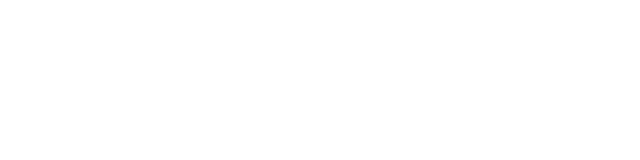
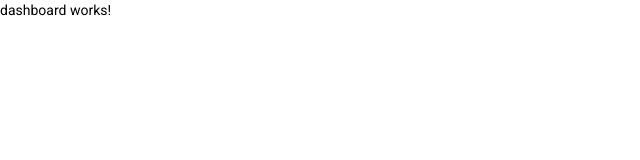
Before and after one commit to cesararamayo3068/Angulae, an Angular app: page /dashboard in a window 1280 px wide. Shown: the top 160 px of the page, without its empty margins (0-640 px from the left). Built offline with nearby package versions, Linux system fonts and the light colour scheme.

Commit message:
redireccionamos al dashboard

```diff
--- a/src/app/components/dashboard/dashboard-routing.module.ts
+++ b/src/app/components/dashboard/dashboard-routing.module.ts
@@ -1,7 +1,10 @@
 import { NgModule } from '@angular/core';
 import { RouterModule, Routes } from '@angular/router';
+import { DashboardComponent } from './dashboard.component';
 
-const routes: Routes = [];
+const routes: Routes = [
+  {path:'',component:DashboardComponent}
+];
 
 @NgModule({
   imports: [RouterModule.forChild(routes)],
--- a/src/app/components/login/login.component.ts
+++ b/src/app/components/login/login.component.ts
@@ -1,6 +1,7 @@
 import { Component, OnInit } from '@angular/core';
 import { FormBuilder, FormGroup, Validators } from '@angular/forms';
 import { MatSnackBar } from '@angular/material/snack-bar';
+import { Router } from '@angular/router';
 
 @Component({
   selector: 'app-login',
@@ -11,7 +12,7 @@
 form:FormGroup;
   loading=false;
 
- constructor(private fb:FormBuilder ,private _snackBar: MatSnackBar) {
+ constructor(private fb:FormBuilder ,private _snackBar: MatSnackBar , private router:Router) {
    this.form=this.fb.group({
      usuario:['',Validators.required],
      password:['',Validators.required]
@@ -49,7 +50,7 @@
       this.loading=true;
       setTimeout(()=>{
         //Redireccionamos al dashboard
-        this.loading=false;
+        this.router.navigate(['dashboard']);
       },1500);
     }
   }
```
